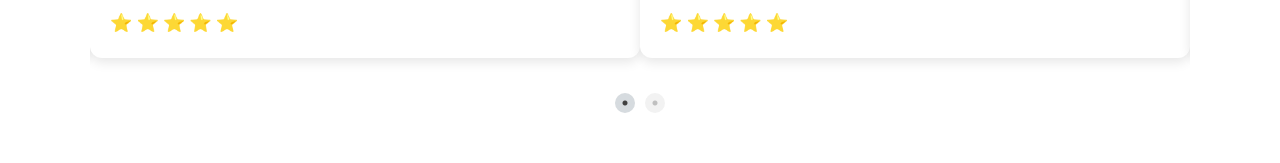
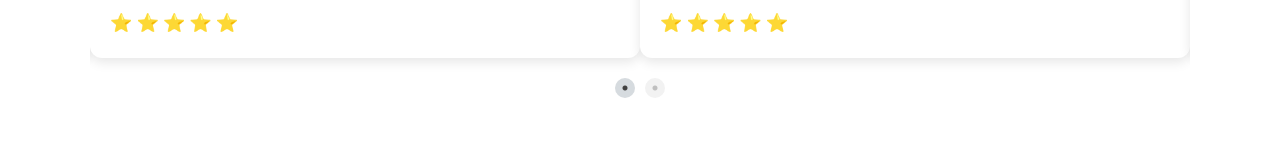
Before and after one commit to abdulbasitshakeel/solid-website, a React (Vite) app: page / in a window 1280 px wide. Shown: the part 3728-3891 px from the top of the page. Built offline with nearby package versions, Linux system fonts and the light colour scheme.

Commit message:
Update App.css

```diff
--- a/src/style/App.css
+++ b/src/style/App.css
@@ -389,7 +389,9 @@ button.accordion-button {
 .slick-dots li {
     margin: 0 5px;
 }
-
+ul.slick-dots {
+    margin-bottom: 15px;
+}
 .slick-dots li button {
     width: 12px;
     height: 12px;
@@ -888,4 +890,7 @@ button.accordion-button {
             font-size: 11px;
             transition: all 0.3sease-in-out;
         }
+        .mystyle {
+            width: 260px;
+        }
   }
```
